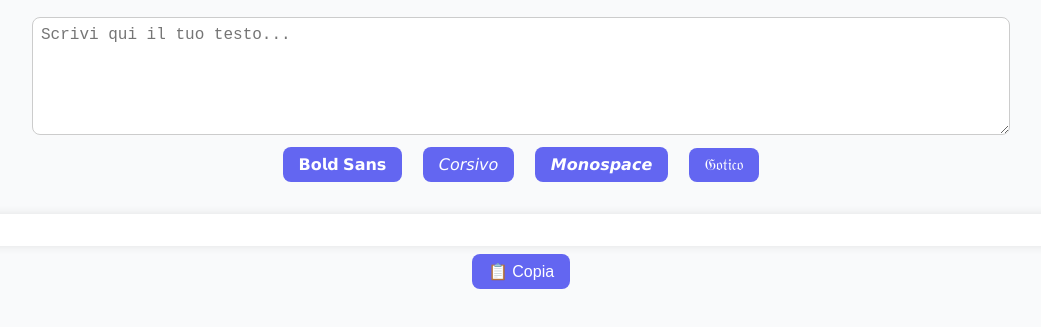
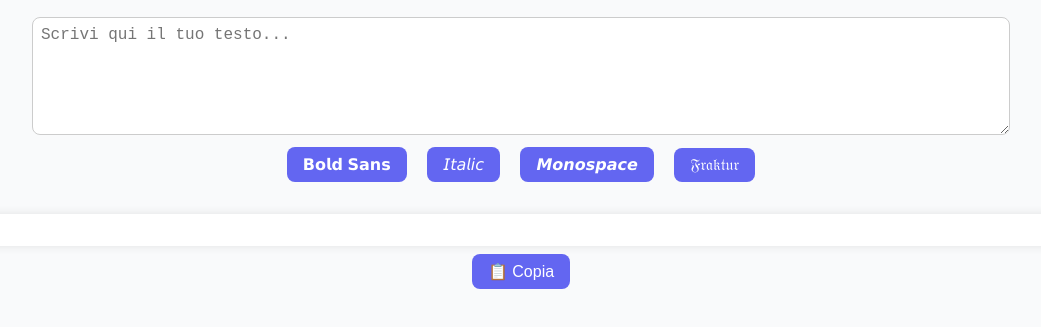
Before and after one commit to mrsbpier/sanset, a plain HTML site: page index.html in a window 1280 px wide. Shown: the part 119-446 px from the top of the page, without its empty margins (119-1160 px from the left). Drawn offline with Linux system fonts and the light colour scheme.

Commit message:
Update index.html

```diff
--- a/index.html
+++ b/index.html
@@ -3,7 +3,7 @@
 <head>
   <meta charset="UTF-8">
   <meta name="viewport" content="width=device-width, initial-scale=1.0">
-  <title>Text Styler - Unicode</title>
+  <title>Text Styler Unicode</title>
   <link rel="stylesheet" href="style.css">
 </head>
 <body>
@@ -11,14 +11,14 @@
 
   <textarea id="inputText" placeholder="Scrivi qui il tuo testo..."></textarea>
 
-  <div>
+  <div class="buttons">
     <button onclick="applyStyle('boldSans')">𝗕𝗼𝗹𝗱 𝗦𝗮𝗻𝘀</button>
-    <button onclick="applyStyle('italic')">𝘊𝘰𝘳𝘴𝘪𝘷𝘰</button>
+    <button onclick="applyStyle('italic')">𝘐𝘵𝘢𝘭𝘪𝘤</button>
     <button onclick="applyStyle('monospace')">𝙈𝙤𝙣𝙤𝙨𝙥𝙖𝙘𝙚</button>
-    <button onclick="applyStyle('fraktur')">𝔊𝔬𝔱𝔦𝔠𝔬</button>
+    <button onclick="applyStyle('fraktur')">𝔉𝔯𝔞𝔨𝔱𝔲𝔯</button>
   </div>
 
-  <div class="output" id="outputText"></div>
+  <div id="outputText" class="output"></div>
 
   <button onclick="copyText()">📋 Copia</button>
 
```
